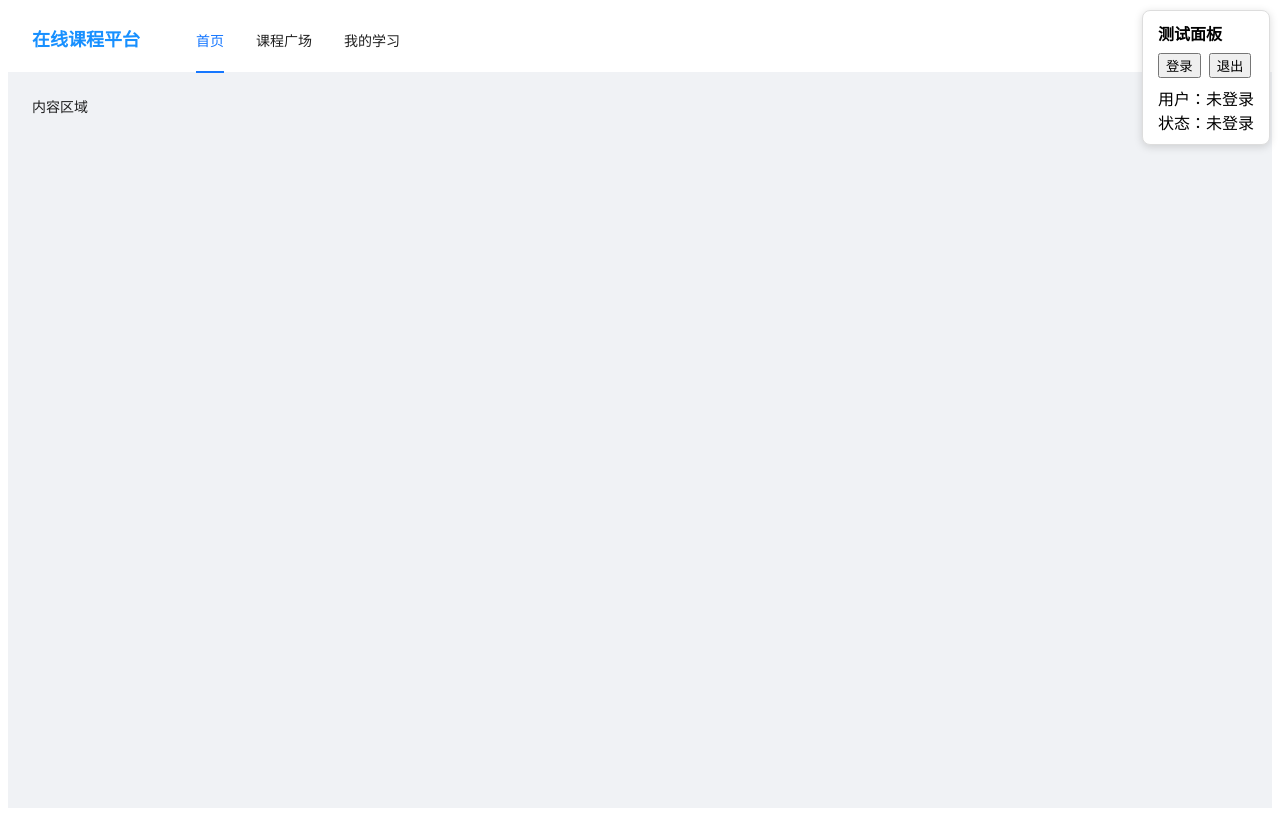
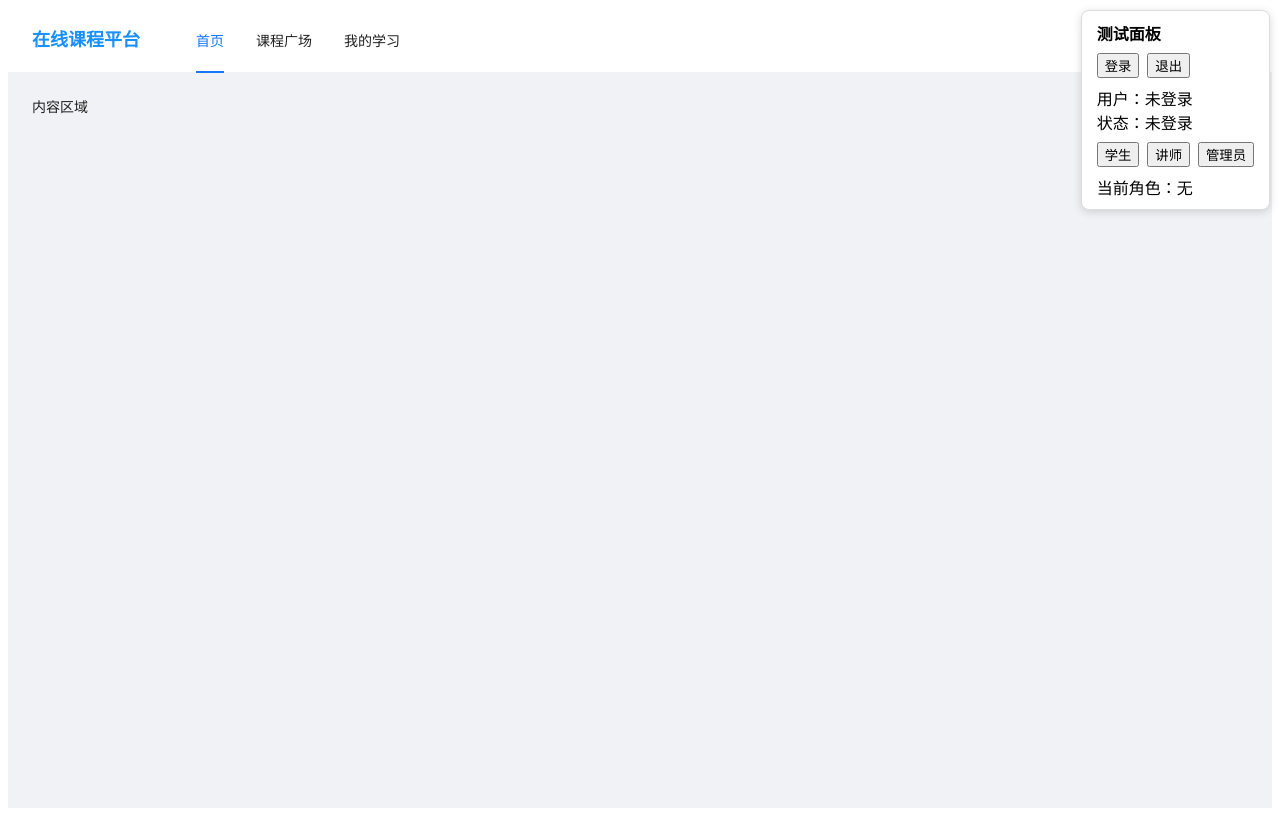
Before and after one commit to isabelle-yi/COURSE, a React (Vite) app in the folder course-platform/: page / in a window 1280 px wide. Built offline with nearby package versions, Linux system fonts and the light colour scheme.

Commit message:
创建用户状态 store （用户信息、角色切换）

```diff
--- a/course-platform/src/App.tsx
+++ b/course-platform/src/App.tsx
@@ -11,7 +11,7 @@ import StudentLayout from './layouts/StudentLayout';
 import { useAuthStore } from './store/useAuthStore';
 
 function App() {
-    const { user, isLogin, login, logout } = useAuthStore();
+    const { user, isLogin, login, logout, switchRole } = useAuthStore();
 
   // 临时测试函数
   const testLogin = () => {
@@ -19,7 +19,7 @@ function App() {
       id: 1,
       name: '张三',
       email: 'zhangsan@example.com',
-      role: 'student',
+      role: 'instructor',
       nickname: '小明同学'
     });
     console.log('登录成功', useAuthStore.getState());
@@ -30,6 +30,20 @@ function App() {
     console.log('退出登录', useAuthStore.getState());
   };
 
+  const testSwitchToInstructor = () => {
+    switchRole('instructor');
+    console.log('切换到讲师角色');
+};
+
+  const testSwitchToAdmin = () => {
+    switchRole('admin');
+    console.log('切换到管理员角色');
+};
+
+  const testSwitchToStudent = () => {
+  switchRole('student');
+  console.log('切换到学生角色');
+};
   return (
    <>
       {/* 临时测试面板 - 测试完成后删掉 */}
@@ -44,11 +58,15 @@ function App() {
         zIndex: 9999,
         border: '1px solid #ddd'
       }}>
-        <div style={{ marginBottom: '8px', fontWeight: 'bold' }}>测试面板</div>
+      <div style={{ marginBottom: '8px', fontWeight: 'bold' }}>测试面板</div>
         <button onClick={testLogin} style={{ marginRight: '8px' }}>登录</button>
         <button onClick={testLogout}>退出</button>
-        <div style={{ marginTop: '8px' }}>用户：{user?.name || '未登录'}</div>
-        <div>状态：{isLogin ? '已登录' : '未登录'}</div>
+        <div style={{ marginTop: '8px'}}>用户：{user?.name || '未登录'}</div>
+        <div style={{ marginBottom: '8px'}}>状态：{isLogin ?'已登录' : '未登录'}</div>
+        <button onClick={testSwitchToStudent} style={{ marginRight: '8px' }}>学生</button>
+        <button onClick={testSwitchToInstructor} style={{ marginRight: '8px' }}>讲师</button>
+        <button onClick={testSwitchToAdmin}>管理员</button>
+        <div style={{ marginTop: '8px'}}>当前角色：{user?.role || '无'}</div>
       </div>
 
     <Routes>
--- a/course-platform/src/store/useAuthStore.ts
+++ b/course-platform/src/store/useAuthStore.ts
@@ -8,16 +8,22 @@ interface AuthState{
     login:(user:User) => void;
     logout:() => void;
     updateUser:(userInfo:Partial<User>) => void;
+    switchRole:(newRole:User['role']) => void;
 }
 
-export const useAuthStore=create<AuthState>((set) => ({
-    user:null,
-    isLogin:false,
-    login:(user) => set({ user, isLogin: true }),
+export const useAuthStore = create<AuthState>((set) => ({
+  user: null,
+  isLogin: false,
 
-    logout:() => set({ user: null, isLogin: false }),
+  login: (user) => set({ user, isLogin: true }),
 
-    updateUser:(userInfo) => set((state) => ({
-        user: state.user ? { ...state.user, ...userInfo } : null
-    }))
+  logout: () => set({ user: null, isLogin: false }),
+
+  updateUser: (userInfo) => set((state) => ({
+    user: state.user ? { ...state.user, ...userInfo } : null
+  })),
+
+  switchRole: (newRole) => set((state) => ({
+    user: state.user ? { ...state.user, role: newRole } : null
+  }))
 }));
```
